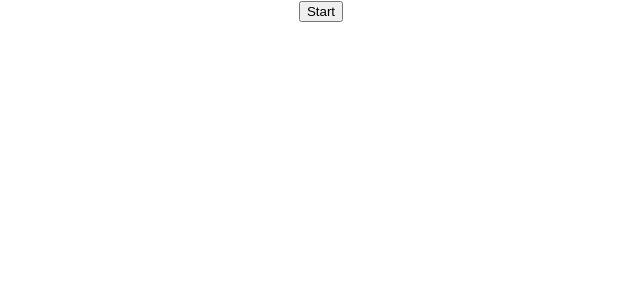
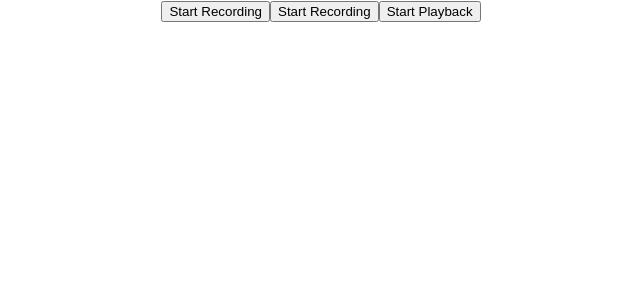
Before and after one commit to ruediste/accoustic-data-transfer, a React (Create React App) app: page / in a window 1280 px wide. Shown: the top 300 px of the page, without its empty margins (319-959 px from the left). Built offline with nearby package versions, Linux system fonts and the light colour scheme.

Commit message:
input audio worklet

```diff
--- a/package.json
+++ b/package.json
@@ -10,6 +10,7 @@
         "@types/node": "^16.18.3",
         "@types/react": "^18.0.24",
         "@types/react-dom": "^18.0.8",
+        "@types/audioworklet": "^0.0.34",
         "react": "^18.2.0",
         "react-dom": "^18.2.0",
         "react-scripts": "5.0.1",
--- a/src/App.tsx
+++ b/src/App.tsx
@@ -2,13 +2,17 @@ import React from "react";
 import logo from "./logo.svg";
 import "./App.css";
 import { startInput } from "./audioInput";
+import { startRecorderProcessorInput } from "./audioWorkletProcessor";
+import { startPlayback } from "./audioBufferPlayer";
 
 function App() {
-  return (
-    <div className="App">
-      <button onClick={() => startInput()}>Start</button>
-    </div>
-  );
+    return (
+        <div className="App">
+            <button onClick={() => startInput()}>Start Recording</button>
+            <button onClick={() => startRecorderProcessorInput()}>Start Recording</button>
+            <button onClick={() => startPlayback()}>Start Playback</button>
+            </div>
+    );
 }
 
 export default App;
--- /dev/null
+++ b/src/audioBufferPlayer.ts
@@ -0,0 +1,23 @@
+export function startPlayback() : void {
+    const audioCtx = new window.AudioContext();
+    const arrayBuffer =audioCtx.createBuffer(
+        1, audioCtx.sampleRate * 3, audioCtx.sampleRate
+    );
+    const channelData=arrayBuffer.getChannelData(0);
+    for(let i=0; i<arrayBuffer.length; i++){
+        channelData[i] = Math.sin(2*Math.PI * i/audioCtx.sampleRate*261.63);
+        channelData[i] += Math.sin(2*Math.PI * i/audioCtx.sampleRate*329.63);
+        channelData[i] /= 2;
+    }
+    const source = audioCtx.createBufferSource();
+
+    // set the buffer in the AudioBufferSourceNode
+    source.buffer = arrayBuffer;
+
+    // connect the AudioBufferSourceNode to the
+    // destination so we can hear the sound
+    source.connect(audioCtx.destination);
+
+    // start the source playing
+    source.start();
+}
--- /dev/null
+++ b/src/audioWorkletProcessor.ts
@@ -0,0 +1,16 @@
+export function startRecorderProcessorInput(): void {
+    const audioContext = new AudioContext();
+    navigator.mediaDevices
+        .getUserMedia({ audio: true, video: false })
+        .then(async (microphone) => {
+            console.log("got stream");
+            const mediaStreamSource = audioContext.createMediaStreamSource(microphone);
+            await audioContext.audioWorklet.addModule("recorder.worklet.js");
+            const recorder = new AudioWorkletNode(audioContext, "recorder.worklet");
+            mediaStreamSource.connect(recorder).connect(audioContext.destination);
+
+            recorder.port.onmessage = (event: {data:  Float32Array }) => {
+                console.log(event.data);
+            }
+        });
+}
--- a/tsconfig.json
+++ b/tsconfig.json
@@ -22,5 +22,5 @@
   },
   "include": [
     "src"
-  ]
+, "public/recorder.worklet.js"  ]
 }
```
Also changed, not shown: public/recorder.worklet.js (added, +70 -0 lines), 2 other files (tests, documents, lock files or other folders). Lines whose indentation alone changed are shown as unchanged.
